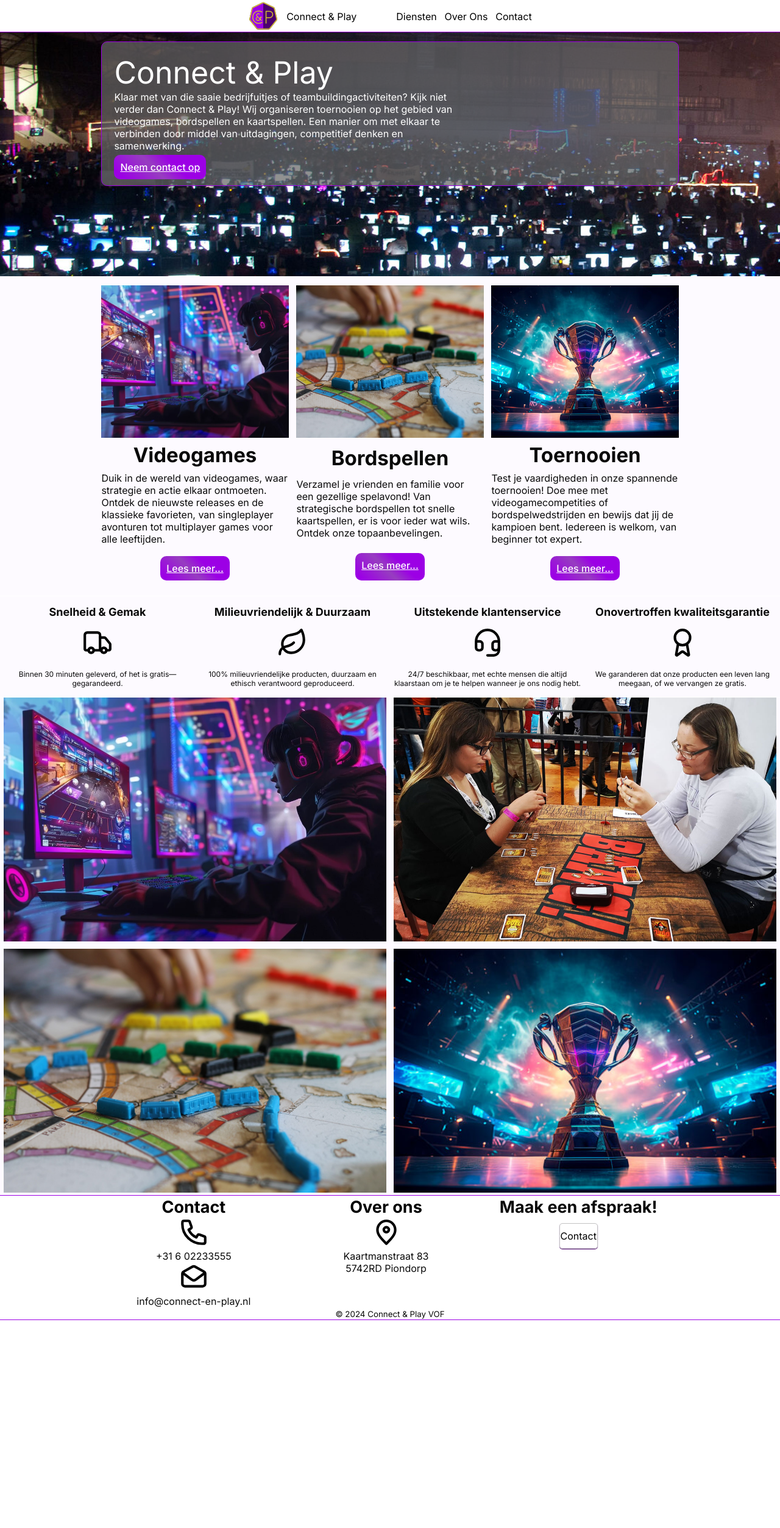
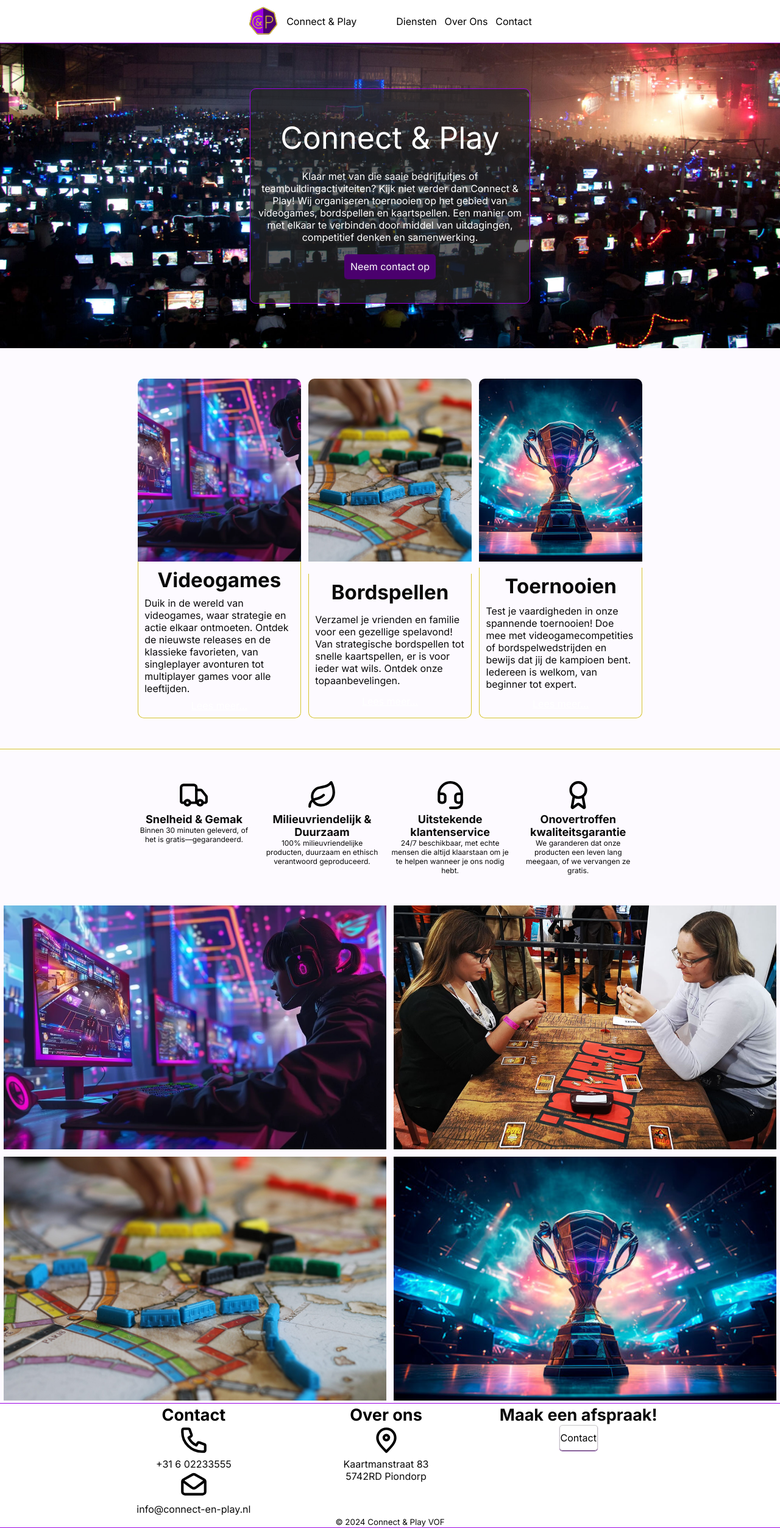
Before and after one commit to boonsboos/connect-play, a PHP site: page / in a window 1280 px wide. Shown: the whole page at 61% size. Before the commit the page ends 2165 px from the top, so only its background shows below. Run offline with PHP 8.4, Linux system fonts and the light colour scheme.

Commit message:
Changed homepage styling (#18)
* added homepage styling

* small fix, could not figure out the misaligned images

* 'Neem contact op' button was not centered

```diff
--- a/OverOns.html
+++ b/OverOns.html
@@ -16,7 +16,7 @@
 		<header class="flex justify-center">
 			<div
 				id="header-container"
-				class="flex mb-col-12 col-6 justify-center align-center"
+				class="flex mb-col-12 col-6 justify-center align-center py-10"
 			>
 				<!-- make the logo and title a home page link -->
 				<a id="home-link" href="index.html">
--- a/diensten.html
+++ b/diensten.html
@@ -16,7 +16,7 @@
 		<header class="flex justify-center">
 			<div
 				id="header-container"
-				class="flex mb-col-12 col-6 justify-center align-center"
+				class="flex mb-col-12 col-6 justify-center align-center py-10"
 			>
 				<!-- make the logo and title a home page link -->
 				<a id="home-link" href="index.html">
--- a/index.html
+++ b/index.html
@@ -19,12 +19,11 @@
 		<link rel="stylesheet" href="style.css" />
 	</head>
 	<body>
-
 		<!-- Header / Navbar -->
 		<header class="flex justify-center">
 			<div
 				id="header-container"
-				class="flex mb-col-12 col-6 justify-center align-center"
+				class="flex mb-col-12 col-6 justify-center align-center py-10"
 			>
 				<!-- make the logo and title a home page link -->
 				<a id="home-link" href="index.html">
@@ -46,24 +45,22 @@
 		</header>
 
 		<!-- Background banner with title, text and button -->
-	<section class="home-banner flex justify-center pt-15">
-		<div class="mb-col-12 col-9">
-			<div class="home-head-box">
-				<div class="mb-col-12 col-12">
-					<h1 class="heading">Connect & Play</h1>
-				</div>
-				<div class="mb-col-12 col-8 pb-15">
-					<p>
+		<section class="home-banner flex justify-center align-center">
+			<div class="mb-col-12 col-9 flex justify-center">
+				<div
+					class="home-head-box py-50 col-6 mb-col-12 flex justify-center"
+				>
+					<h1 class="heading pb-15">Connect & Play</h1>
+					<p class="text-center pb-10 col-12">
 						Klaar met van die saaie bedrijfuitjes of
-						teambuildingactiviteiten? Kijk niet verder dan
-						Connect & Play! Wij organiseren toernooien op het
-						gebied van videogames, bordspellen en kaartspellen.
-						Een manier om met elkaar te verbinden door middel
-						van uitdagingen, competitief denken en samenwerking.
+						teambuildingactiviteiten? Kijk niet verder dan Connect &
+						Play! Wij organiseren toernooien op het gebied van
+						videogames, bordspellen en kaartspellen. Een manier om
+						met elkaar te verbinden door middel van uitdagingen,
+						competitief denken en samenwerking.
 					</p>
-				</div>
-				<div class="mb-col-12 col-12">
-					<a class="btn" href="contact.html">
+					<div class="pt-10">
+						<a class="button p-10" href="contact.html">
 							Neem contact op
 						</a>
 					</div>
@@ -72,92 +69,104 @@
 		</section>
 
 		<!-- 3 Sample diensten -->
-	<section id="sample-images" class="flex justify-center py-15">
-		<div class="mb-col-12 col-3 flex justify-center home-info-box">
+		<section class="flex justify-center py-50">
+			<div class="col-8 flex justify-center">
+				<div class="mb-col-12 col-4 flex justify-center home-info-box">
 					<img class="mb-col-12 col-12" src="images/dienst_1.jpg" />
-			<h2>Videogames</h2>
+					<div class="px-10 pb-10 flex justify-center">
+						<h2 class="pt-10">Videogames</h2>
 						<p>
-				Duik in de wereld van videogames, waar strategie en actie
-				elkaar ontmoeten. Ontdek de nieuwste releases en de
-				klassieke favorieten, van singleplayer avonturen tot
-				multiplayer games voor alle leeftijden.
+							Duik in de wereld van videogames, waar strategie en
+							actie elkaar ontmoeten. Ontdek de nieuwste releases
+							en de klassieke favorieten, van singleplayer
+							avonturen tot multiplayer games voor alle
+							leeftijden.
 						</p>
-			<a class="btn" href="diensten.html">Lees meer...</a>
+						<a href="diensten.html">Lees meer...</a>
 					</div>
-		<div class="mb-col-12 col-3 flex justify-center home-info-box">
+				</div>
+				<div class="mb-col-12 col-4 flex justify-center home-info-box">
 					<img class="mb-col-12 col-12" src="images/dienst_3.jpg" />
-			<h2>Bordspellen</h2>
+					<div class="px-10 pb-10 flex justify-center">
+						<h2 class="pt-10">Bordspellen</h2>
 						<p>
 							Verzamel je vrienden en familie voor een gezellige
 							spelavond! Van strategische bordspellen tot snelle
 							kaartspellen, er is voor ieder wat wils. Ontdek onze
 							topaanbevelingen.
 						</p>
-			<a class="btn" href="diensten.html">Lees meer...</a>
+						<a href="diensten.html">Lees meer...</a>
 					</div>
-		<div class="mb-col-12 col-3 flex justify-center home-info-box">
+				</div>
+				<div class="mb-col-12 col-4 flex justify-center home-info-box">
 					<img class="mb-col-12 col-12" src="images/dienst_4.jpg" />
-			<h2>Toernooien</h2>
+					<div class="px-10 pb-10 flex justify-center">
+						<h2 class="pt-10">Toernooien</h2>
 						<p>
-				Test je vaardigheden in onze spannende toernooien! Doe mee
-				met videogamecompetities of bordspelwedstrijden en bewijs
-				dat jij de kampioen bent. Iedereen is welkom, van beginner
-				tot expert.
+							Test je vaardigheden in onze spannende toernooien!
+							Doe mee met videogamecompetities of
+							bordspelwedstrijden en bewijs dat jij de kampioen
+							bent. Iedereen is welkom, van beginner tot expert.
 						</p>
-			<a class="btn" href="diensten.html">Lees meer...</a>
+						<a href="diensten.html">Lees meer...</a>
+					</div>
+				</div>
 			</div>
 		</section>
 
 		<!-- 4 Unique Selling Propositions (USP's) -->
-	<section class="usp-section flex justify-center py-15">
+		<section class="usp-section flex justify-center py-50">
+			<div class="col-8 flex">
 				<div class="mb-col-6 col-3 text-center">
-			<h5>Snelheid & Gemak</h5>
-			<ul class="ups">
-				<li>
-					<img class="invert-color-img py-15" src="images/iconTruck.svg" alt="Vrachtwagen" />
+					<img
+						class="invert-color-img"
+						src="images/iconTruck.svg"
+						alt="Vrachtwagen"
+					/>
+					<h5 class="text-center">Snelheid & Gemak</h5>
 					<p class="tiny-text">
 						Binnen 30 minuten geleverd, of het is
 						gratis—gegarandeerd.
 					</p>
-				</li>
-			</ul>
 				</div>
 				<div class="mb-col-6 col-3 text-center">
+					<img
+						class="invert-color-img"
+						src="images/iconLeaf.svg"
+						alt="Milieu"
+					/>
 					<h5>Milieuvriendelijk & Duurzaam</h5>
-			<ul class="ups">
-				<li>
-					<img class="invert-color-img py-15" src="images/iconLeaf.svg" alt="Milieu" />
 					<p class="tiny-text">
-						100% milieuvriendelijke producten, duurzaam en
-						ethisch verantwoord geproduceerd.
+						100% milieuvriendelijke producten, duurzaam en ethisch
+						verantwoord geproduceerd.
 					</p>
-				</li>
-			</ul>
 				</div>
 				<div class="mb-col-6 col-3 text-center">
+					<img
+						class="invert-color-img"
+						src="images/iconHeadset.svg"
+						alt="Klantenservice"
+					/>
 					<h5>Uitstekende klantenservice</h5>
-			<ul class="ups">
-				<li>
-					<img class="invert-color-img py-15" src="images/iconHeadset.svg" alt="Klantenservice" />
+
 					<p class="tiny-text">
-						24/7 beschikbaar, met echte mensen die altijd
-						klaarstaan om je te helpen wanneer je ons nodig
-						hebt.
+						24/7 beschikbaar, met echte mensen die altijd klaarstaan
+						om je te helpen wanneer je ons nodig hebt.
 					</p>
-				</li>
-			</ul>
 				</div>
 				<div class="mb-col-6 col-3 text-center">
+					<img
+						class="invert-color-img"
+						src="images/iconAward.svg"
+						alt="Vrachtwagen"
+					/>
 					<h5>Onovertroffen kwaliteitsgarantie</h5>
-			<ul class="ups">
-				<li>
-					<img class="invert-color-img py-15" src="images/iconAward.svg" alt="Award" />
+
 					<p class="tiny-text">
-						We garanderen dat onze producten een leven lang
-						meegaan, of we vervangen ze gratis.
+						We garanderen dat onze producten een leven lang meegaan,
+						of we vervangen ze gratis.
 					</p>
-				</li>
-			</ul>
+				</div>
 			</div>
 		</section>
 
@@ -187,11 +196,19 @@
 						</a>
 						<ul>
 							<li>
-							<img class="invert-color-img" src="images/iconPhone.svg" alt="Telefoon" />
+								<img
+									class="invert-color-img"
+									src="images/iconPhone.svg"
+									alt="Telefoon"
+								/>
 								<p>+31 6 02233555</p>
 							</li>
 							<li>
-							<img class="invert-color-img" src="images/iconEmail.svg" alt="E-mail" />
+								<img
+									class="invert-color-img"
+									src="images/iconEmail.svg"
+									alt="E-mail"
+								/>
 								<p>info@connect-en-play.nl</p>
 							</li>
 						</ul>
@@ -202,7 +219,11 @@
 						</a>
 						<ul>
 							<li>
-							<img class="invert-color-img" src="images/iconLocation.svg" alt="Location" />
+								<img
+									class="invert-color-img"
+									src="images/iconLocation.svg"
+									alt="Location"
+								/>
 							</li>
 							<li>
 								<p>
--- a/style.css
+++ b/style.css
@@ -6,10 +6,8 @@
 	--primary: #4b006e;
 	--accent: #9c00e5;
 	--highlight: #d6c52e;
-	--box-1-dark: #2d2d2d; /* darkmode */
-	--box-2-dark: #323232; /* darkmode */
-	--box-1-light: #cdcdcd;
-	--box-2-light: #b5b5b5;
+	--box-1: #cdcdcd;
+	--box-2: #b5b5b5;
 	--footer-header: #000;
 	--header-z-index: 10;
 }
@@ -76,8 +74,9 @@ a {
 
 .home-banner {
 	background-image: url("images/header.jpg");
+	background-size: cover;
 	width: 100%;
-	height: 400px;
+	height: 500px;
 }
 
 .banner-img {
@@ -105,7 +104,6 @@ a {
 .button {
 	width: 100%;
 	padding: 10px 0;
-	margin: 10px 0;
 	border: 1px solid #c3c3c3;
 	border-radius: 5px;
 	box-shadow: 0 1px 1px #4b006e;
@@ -113,11 +111,16 @@ a {
 }
 
 .btn {
-	background-image: linear-gradient(45deg, var(--accent) 9.16%, #973dc0 43.89%, var(--accent) 64.72%);
+	background-image: linear-gradient(
+		45deg,
+		var(--accent) 9.16%,
+		#973dc0 43.89%,
+		var(--accent) 64.72%
+	);
 	border-radius: 10px;
 	border-style: none;
 	box-sizing: border-box;
-	color: #FFFFFF;
+	color: #ffffff;
 	font-size: 16px;
 	font-weight: 500;
 	padding: 0 1.6rem;
@@ -210,6 +213,32 @@ a {
 	padding-right: 15px;
 }
 
+/* Default padding styles for 30px paddings */
+.p-30 {
+	padding: 30px;
+}
+.py-30 {
+	padding-top: 30px;
+	padding-bottom: 30px;
+}
+.px-30 {
+	padding-left: 30px;
+	padding-right: 30px;
+}
+
+/* Default padding styles for 50px paddings */
+.p-50 {
+	padding: 50px;
+}
+.py-50 {
+	padding-top: 50px;
+	padding-bottom: 50px;
+}
+.px-50 {
+	padding-left: 50px;
+	padding-right: 50px;
+}
+
 /* Header */
 header {
 	position: sticky;
@@ -219,7 +248,6 @@ header {
 	z-index: var(--header-z-index);
 }
 
-#header-container,
 #footer-container {
 	margin-top: 2px;
 }
@@ -238,14 +266,14 @@ footer img {
 #home-link:visited,
 #footer-container a,
 #footer-container a:visited,
-#page-links>a,
-#page-links>a:visited {
+#page-links > a,
+#page-links > a:visited {
 	color: #000;
 	text-decoration: none;
 }
 
 #footer-container a:hover,
-#page-links>a:hover {
+#page-links > a:hover {
 	text-decoration: underline;
 }
 
@@ -264,21 +292,48 @@ footer {
 
 /* Homepage */
 .home-head-box {
-	background-color: rgb(100, 100, 100, 0.7);
+	background-color: rgba(35, 35, 35, 0.7);
 	border: 1px solid var(--accent);
 	border-radius: 10px;
 	text-wrap: wrap;
-	padding: 20px;
 	color: white;
 }
 
+.home-head-box .button {
+	background-color: var(--primary);
+	color: #ffffff;
+	border: none;
+	text-decoration: none;
+	transition: background-color 200ms ease;
+}
+
+.home-head-box .button:hover {
+	background-color: var(--accent);
+}
+
+.home-info-box {
+	row-gap: 0;
+}
+
+.home-info-box > div {
+	border: 1px solid var(--highlight);
+	border-top: none;
+	border-radius: 0px 0px 10px 10px;
+	overflow: hidden;
+}
+
 .home-info-box a {
-	color: #fff
+	color: #fff;
+}
+
+.home-info-box img {
+	object-fit: cover;
+	height: 300px;
+	border-radius: 10px 10px 0px 0px;
 }
 
 .usp-section {
-	border-top: 1px Solid White;
-	border-bottom: 1px Solid White;
+	border-top: 1px Solid var(--highlight);
 }
 
 .ups {
@@ -288,7 +343,6 @@ footer {
 	object-fit: cover;
 	height: 250px;
 }
-
 
 #home-images img {
 	object-fit: cover;
@@ -346,12 +400,13 @@ footer {
 	column-gap: 0;
 }
 
-#form-box, #contact-info-box {
+#form-box,
+#contact-info-box {
 	padding: 10vh 0;
 }
 
 #form-box {
-	background-color: var(--box-2-light);
+	background-color: var(--box-1);
 }
 
 #form-box .full-name {
@@ -370,7 +425,7 @@ footer {
 }
 
 #contact-info-box {
-	background-color: var(--box-2-light);
+	background-color: var(--box-2);
 }
 
 #contact-info-box ul {
@@ -532,14 +587,16 @@ footer {
 	:root {
 		--foreground: #fdfaff;
 		--background: #0a0a0a;
+		--box-1: #2d2d2d; /* darkmode */
+		--box-2: #323232; /* darkmode */
 	}
 
 	#home-link,
 	#home-link:visited,
 	#footer-container a,
 	#footer-container a:visited,
-	#page-links>a,
-	#page-links>a:visited {
+	#page-links > a,
+	#page-links > a:visited {
 		color: #fff;
 	}
 
@@ -549,16 +606,8 @@ footer {
 		border-color: var(--highlight);
 	}
 
-	#form-box {
-		background-color: var(--box-1-dark);
-	}
-
-	#contact-info-box {
-		background-color: var(--box-2-dark);
-	}
-
 	/* revers color img */
 	.invert-color-img {
-		filter: invert(100%); /
+		filter: invert(100%);
 	}
 }
```
Also changed, not shown: contact.html (+57 -12 lines). Lines whose indentation alone changed are shown as unchanged.
